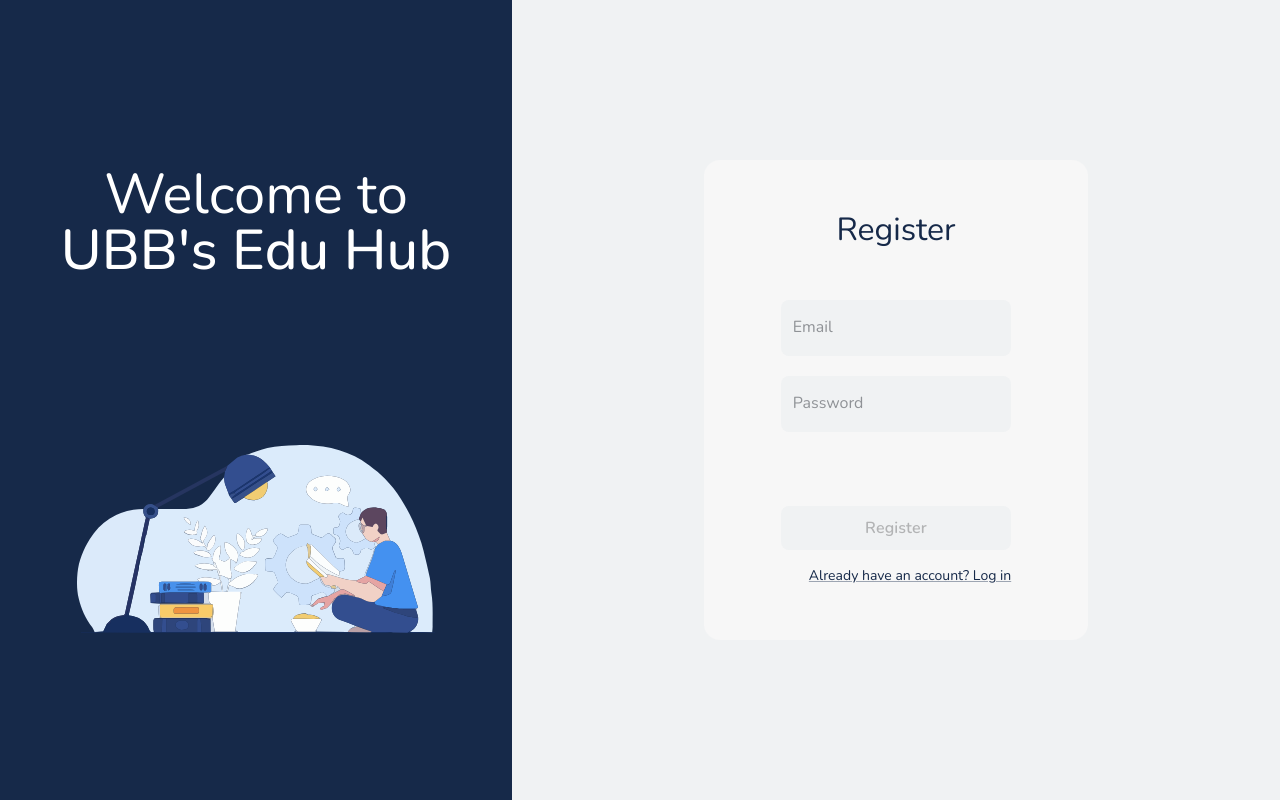
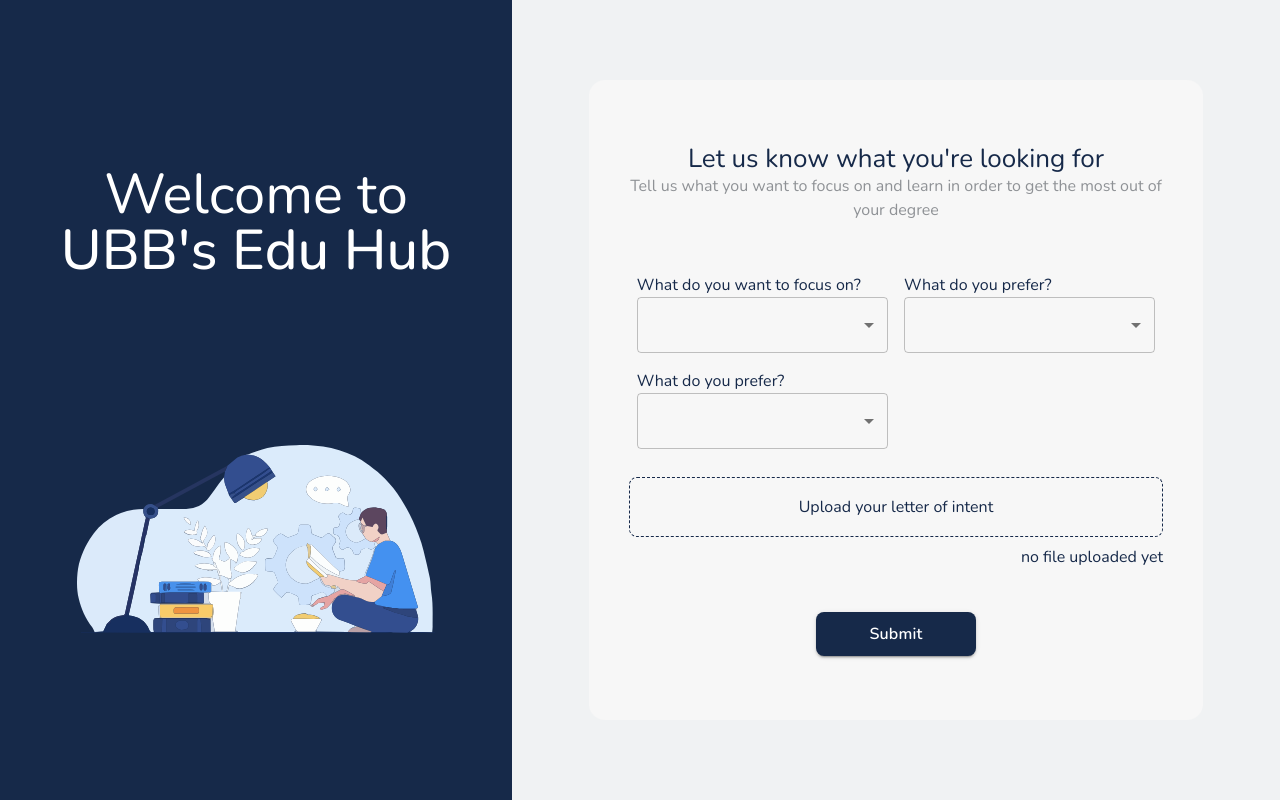
Before and after one commit to Ioniqe/ubb-edu-hub, a React app in the folder apps/host/: page /sing-up in a window 1280 px wide. Built offline with nearby package versions, Linux system fonts and the light colour scheme.

Commit message:
feat(roadmaps): small changes (#18)
Co-authored-by: Ioana Bozdog <ioana.bozdog@linnify.com>

```diff
--- a/apps/host/package.json
+++ b/apps/host/package.json
@@ -41,6 +41,7 @@
     "firebase": "^9.22.1",
     "react": "^18.2.0",
     "react-dom": "^18.2.0",
+    "react-dropzone": "^14.2.3",
     "ui": "workspace:*",
     "zustand": "^4.3.8"
   }
--- a/apps/host/src/components/InitialForm.tsx
+++ b/apps/host/src/components/InitialForm.tsx
@@ -1,8 +1,9 @@
-import React, { useState } from "react";
+import React, { useCallback, useState } from "react";
 import { Box, Button, Typography } from "@mui/material";
 import { BaseRoute } from "../enums";
 import { MultiSelect, SimpleSelect, useAppTheme } from "ui";
 import { useNavigate } from "react-router-dom";
+import { useDropzone } from "react-dropzone";
 
 const subjectOptions = [
   "Artificial Intelligence",
@@ -14,8 +15,22 @@ export const InitialForm = () => {
   const { theme } = useAppTheme();
   const navigate = useNavigate();
 
+  const [loading, setLoading] = useState(false); // TODO
   const [subjects, setSubjects] = useState<string[]>([]);
   const [prefersHardSkills, setPrefersHardSkills] = useState<string>("");
+  const [file, setFile] = useState<File>();
+
+  const onDropAccepted = useCallback((files: File[]) => {
+    setFile(files[0]);
+  }, []);
+
+  const { getRootProps, getInputProps } = useDropzone({
+    maxFiles: 1,
+    minSize: 0,
+    onDropAccepted,
+    onDropRejected: (e) => console.log("error", e),
+    accept: { "image/jpeg": [], "image/png": [], "application/pdf": [] },
+  });
 
   const onSubmit = () => navigate("/" + BaseRoute.STUDENT);
 
@@ -80,6 +95,45 @@ export const InitialForm = () => {
         />
       </Box>
 
+      <Box width={"100%"} mt={1}>
+        <Box
+          display={"flex"}
+          justifyContent={"center"}
+          alignItems={"center"}
+          width={"100%"}
+          height={"60px"}
+          sx={{
+            borderRadius: "8px",
+            border: `1.5px dashed ${theme.palette.primary.main}`,
+
+            "&:hover": {
+              cursor: "pointer",
+            },
+          }}
+          {...getRootProps()}
+        >
+          <Typography
+            sx={{ typography: "body" }}
+            color={theme.palette.primary.main}
+          >
+            Upload your letter of intent
+          </Typography>
+
+          <input
+            aria-label="File Upload Input"
+            disabled={loading}
+            {...getInputProps()}
+          />
+        </Box>
+
+        <Typography
+          sx={{ typography: "body", mt: 1, textAlign: "end" }}
+          color={theme.palette.primary.main}
+        >
+          {file ? `File name: ${file?.name}` : "no file uploaded yet"}
+        </Typography>
+      </Box>
+
       <Button
         onClick={onSubmit}
         variant={"contained"}
--- a/apps/host/src/pages/Signup.tsx
+++ b/apps/host/src/pages/Signup.tsx
@@ -12,7 +12,7 @@ export const Signup = () => {
   const navigate = useNavigate();
 
   const [error, setError] = useState<string | null>(null);
-  const [showForm, setShowForm] = useState(false); //TODO
+  const [showForm, setShowForm] = useState(true); //TODO
   const [email, setEmail] = useState("");
   const [password, setPassword] = useState("");
 
```
Also changed, not shown: 2 other files (tests, documents, lock files or other folders).
